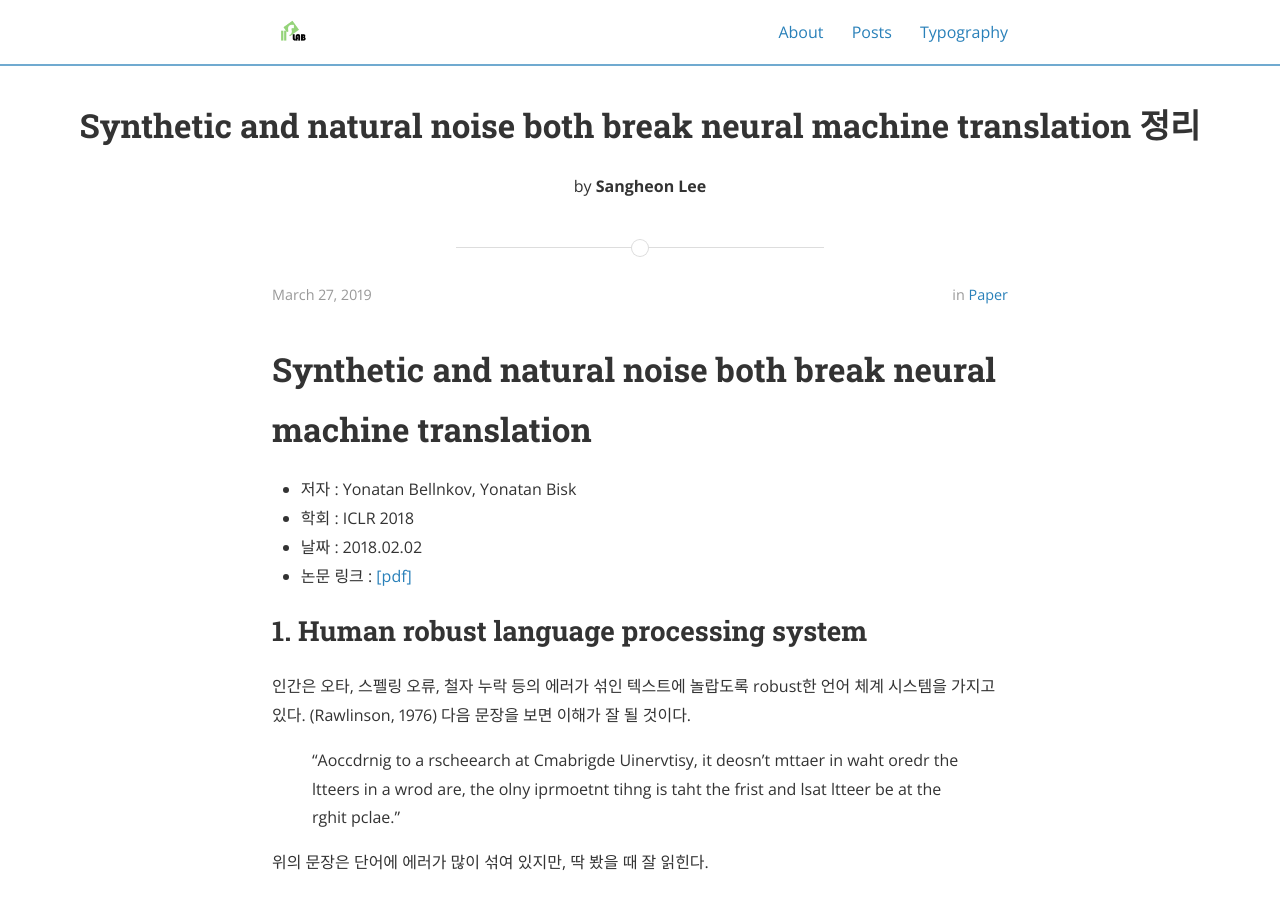
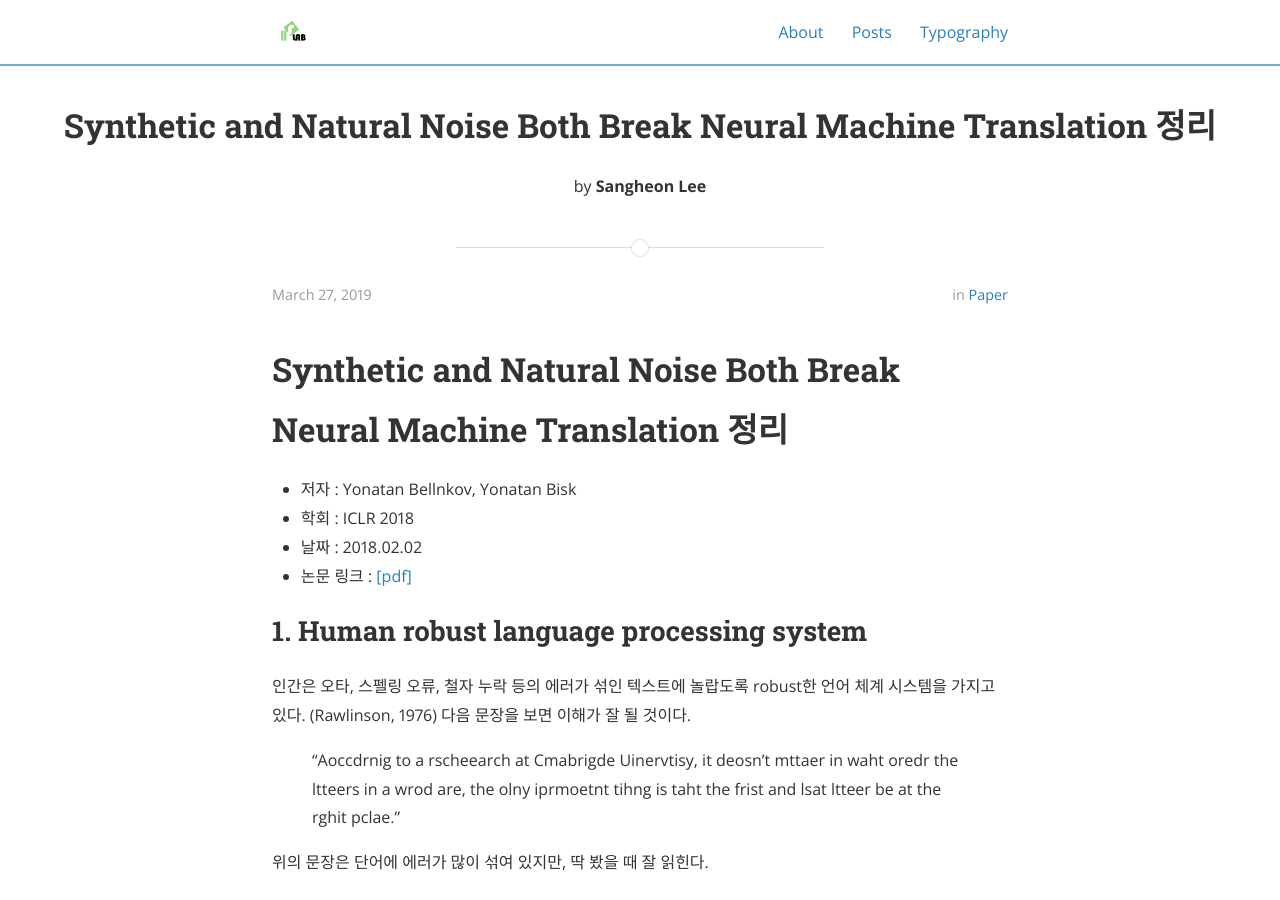
Before and after one commit to pod3275/pod3275.github.io, a Jekyll site: the page built from _posts/2019-03-27-SyntheticNoise.markdown, in a window 1280 px wide and 900 px high. Built offline with Jekyll 4.4.1, drawn with Linux system fonts in a browser that asks for light colours; nearby versions of some CDN libraries; comment, search, counter and statistics services are not loaded.

Commit message:
posts updated

```diff
--- a/_posts/2019-03-26-SELU.markdown
+++ b/_posts/2019-03-26-SELU.markdown
@@ -6,7 +6,7 @@ author: Sangheon Lee
 categories: Paper
 ---
 
-# Self-Normalizing Neural Networks
+# Self-Normalizing Neural Networks 정리
  - 저자 : Günter Klambauer, Thomas Unterthiner, Andreas Mayr, Sepp Hochreiter
  - 학회 : NIPS 2017
  - 논문 링크 : [[pdf]](http://papers.nips.cc/paper/6698-self-normalizing-neural-networks.pdf)
--- a/_posts/2019-03-27-SyntheticNoise.markdown
+++ b/_posts/2019-03-27-SyntheticNoise.markdown
@@ -1,12 +1,12 @@
 ---
 layout: post
-title:  "Synthetic and natural noise both break neural machine translation 정리"
+title:  "Synthetic and Natural Noise Both Break Neural Machine Translation 정리"
 date:   2019-03-27 22:17:00
 author: Sangheon Lee
 categories: Paper
 ---
 
-# Synthetic and natural noise both break neural machine translation
+# Synthetic and Natural Noise Both Break Neural Machine Translation 정리
  - 저자 : Yonatan Bellnkov, Yonatan Bisk
  - 학회 : ICLR 2018
  - 날짜 : 2018.02.02
--- a/_posts/2019-03-28-Tendency.markdown
+++ b/_posts/2019-03-28-Tendency.markdown
@@ -1,12 +1,12 @@
 ---
 layout: post
-title:  "Measuring the tendency of CNNs to Learn Surface Statistical Regularities 정리"
+title:  "Measuring the Tendency of CNNs to Learn Surface Statistical Regularities 정리"
 date:   2019-03-28 21:40:00
 author: Sangheon Lee
 categories: Paper
 ---
 
-# Measuring the tendency of CNNs to Learn Surface Statistical Regularities 정리
+# Measuring the Tendency of CNNs to Learn Surface Statistical Regularities 정리
  - Jason Jo, and Yoshua Bengio (Universit´e de Montr´eal), ArXiv:1706.07068v1, [[pdf]](https://arxiv.org/pdf/1711.11561.pdf)
 
  - CNN을 공격(제 기능을 하지 못하도록)하는 여러 방법들.
```
